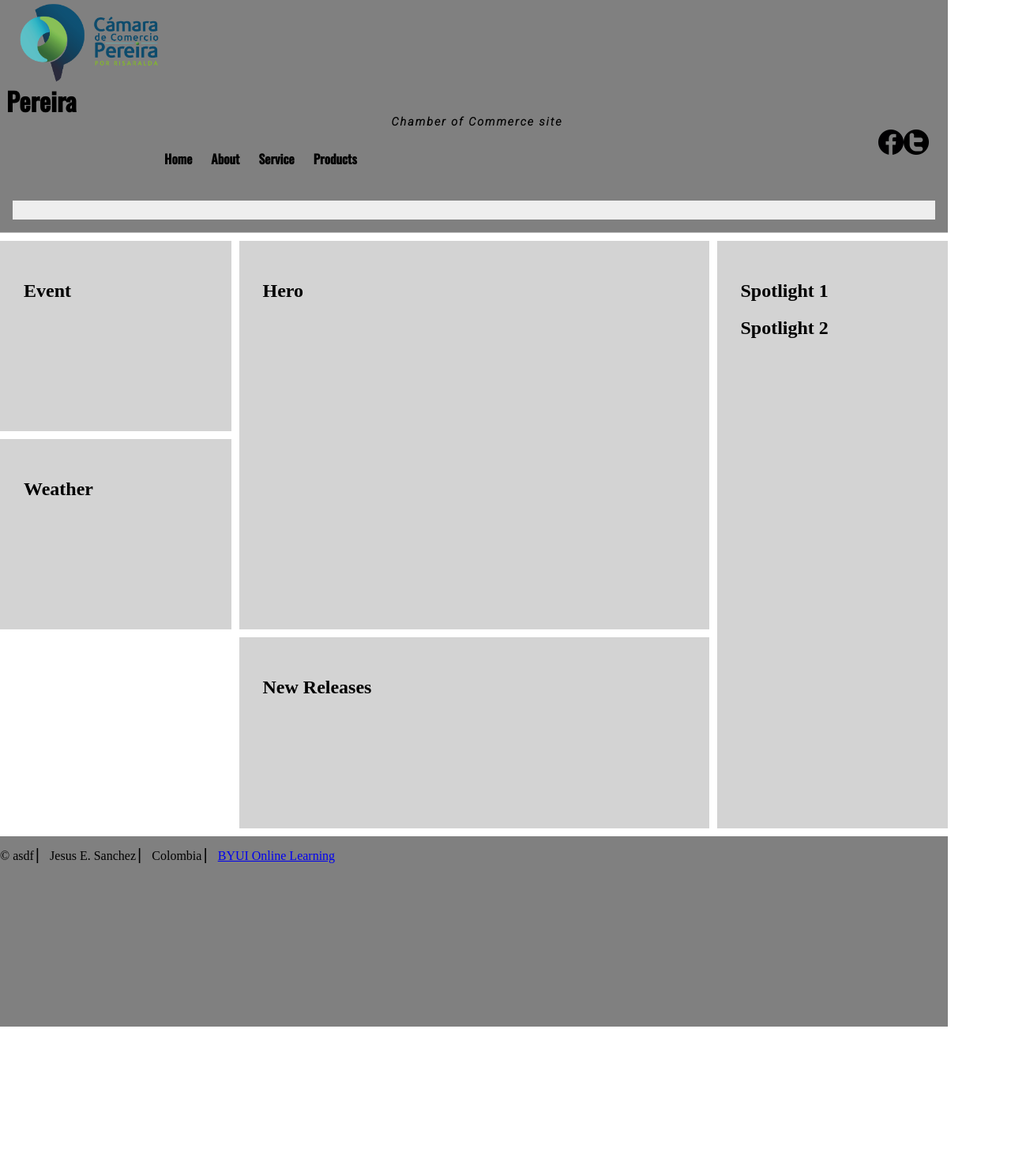
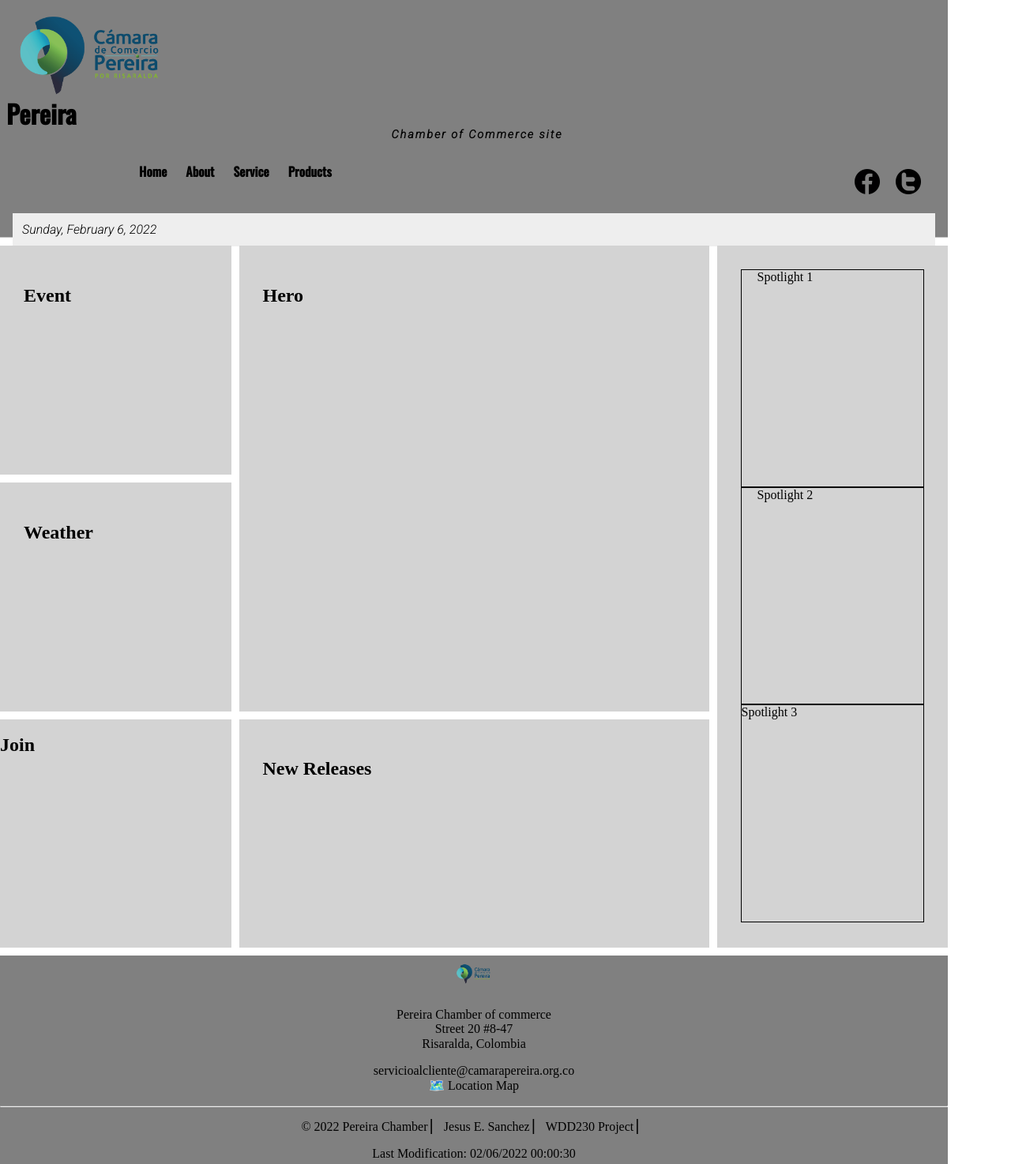
Before and after one commit to jesussanchez1389/wdd230, a plain HTML site: page chamber/index.html in a window 1280 px wide. Shown: the top 1474 px of the page at 79% size. Before the commit the page ends 1300 px from the top, so only its background shows below. Drawn offline with nearby package versions, Linux system fonts and the light colour scheme; files that its build step writes are made by us from their sources.

Commit message:
Code updated

```diff
--- a/chamber/css/base.css
+++ b/chamber/css/base.css
@@ -3,7 +3,7 @@ body {
 	grid-template-rows: repeat(17, 1fr);
 	grid-gap: 10px;
 	grid-template-columns: 100%;
-	height: 1300px;
+	height: 1500px;
 }
 
 header {
@@ -11,8 +11,6 @@ header {
 	grid-row: 1/2;
 	background-color: gray;
 	align-items: center;
-	justify-content: space-between;
-	margin: 0 auto;
 	width: 100%;
 }
 .logo {
@@ -24,6 +22,7 @@ header {
 .logo img {
 	width: 200px;
 	height: auto;
+	margin-top: 1em;
 }
 
 .headings {
@@ -47,10 +46,17 @@ header {
 }
 
 .social {
-	margin-right: 1.5rem;
+	margin: 1.5rem;
 	display: flex;
 }
 
+#facebook{
+	padding: 10px;
+}
+
+#twitter{
+	padding: 10px;
+}
 nav {
 	display: flex;
 	font-family: 'Oswald', sans-serif;
@@ -77,7 +83,9 @@ nav {
 	font-size: clamp(1rem, 2vmin, 1.5rem);
 }
 
-
+.navigation a.menu::before {
+	content: "▶️ ";
+}
 .navigation a:hover {
 	color: white;
 	background-color: black;
@@ -90,7 +98,9 @@ nav {
 	display: block;
 }
 
-
+.responsive a.menu::before {
+	content: "❌ ";
+}
 
 .date {
 	font-family: 'Roboto', sans-serif;
@@ -138,8 +148,26 @@ main{
 	padding: 30px;
 	background-color: lightgray;
 }
+.sp1, .sp2{
+	display: block;
+	border: 1px solid black;
+	height: 50%;
+}
+.sp3{
+	display: none;
+}
 footer{
 	grid-column: 1;
 	grid-row: 14/18;
 	background-color: gray;
+	text-align: center;
 }
+#logo_footer{
+	margin: 10px;
+	width: 3em;
+}
+
+footer a{
+	text-decoration: none;
+	color: black;
+}
--- a/chamber/css/large.css
+++ b/chamber/css/large.css
@@ -83,11 +83,23 @@
         padding: 30px;
         background-color: lightgray;
     }
+
+    #join{
+        grid-column: 1/2;
+        grid-row: 3/4;
+        background-color: lightgray;
+    }
+
     #spotlight{
         grid-column: 4/5;
         grid-row: 1/4;
         padding: 30px;
         background-color: lightgray;
+    }
+    .sp1, .sp2, .sp3{
+        display: block;
+        border: 1px solid black;
+        height: 33%;
     }
     footer{
         grid-column: 1/5;
--- a/chamber/css/medium.css
+++ b/chamber/css/medium.css
@@ -7,17 +7,118 @@
     header {
         grid-row: 1/2;
         border-bottom: 1px solid #bbb;
+        height: 300px;
     }
+    .logo {
+        display: flex;
+        align-items: center;
+        margin-left: 1rem;
+    }
+
+    .logo img {
+        width: 200px;
+        height: auto;
+        margin-top: 1em;
+    }
+
+    .headings {
+        display: flex;
+        flex-direction: column;
+        margin-left: .5rem;
+
+    }
+
+    .headings h1 {
+        font-family: 'Oswald', sans-serif;
+        font-size: 1.5rem;
+        margin-bottom: auto;
+    }
+
+    .sub_heading {
+        font-family: 'Roboto', sans-serif;
+        font-size: 1rem;
+        font-weight: bold;
+        margin: auto;
+    }
+
+    .social {
+        margin: 1.5rem;
+        display: flex;
+    }
+
+    #facebook{
+        padding: 10px;
+    }
+
+    #twitter{
+        padding: 10px;
+    }
+    nav {
+        display: flex;
+        font-family: 'Oswald', sans-serif;
+        margin: 0 auto;
+    }
+    .navigation {
+        list-style: none;
+        padding: 0;
+    }
+    .navigation li:first-child {
+        display: flex;
+    }
+    .navigation li {
+        display: none;
+    }
+    .navigation a {
+        display: block;
+        padding: 0.75rem;
+        text-align: left;
+        text-decoration: none;
+        color: black;
+        font-weight: 700;
+        transition: 0.5s;
+        font-size: clamp(1rem, 2vmin, 1.5rem);
+    }
+
+    .navigation a.menu::before {
+        content: "▶️ ";
+    }
+    .navigation a:hover {
+        color: white;
+        background-color: black;
+    }
+
+    /* the onclick JS toggles the .reponsive class from display none (.navigation li) to display block because the responsive class is added to the end of the class list like this in HTML.
+      <ul class="navigation responsive">
+    */
+    .responsive li {
+        display: block;
+    }
+
+    .responsive a.menu::before {
+        content: "❌ ";
+    }
+
+    .date {
+        font-family: 'Roboto', sans-serif;
+        display: block;
+        margin: 1rem;
+        padding: 0.75rem;
+        background-color: #eee;
+    }
+
+
     main{
         grid-row: 2/7;
         width: 100%;
     }
+
     .content{
         display: grid;
         grid-template-rows: repeat(5, 1fr);
         grid-gap: 10px;
         grid-template-columns: repeat(3, 1fr);
         height: 100%;
+
     }
 
     #hero{
@@ -29,28 +130,37 @@
     #event{
         grid-column: 1/3;
         grid-row: 5/6;
-        padding: 30px;
         background-color: lightgray;
     }
     #weather{
         grid-column: 3/4;
         grid-row: 5/6;
-        padding: 30px;
         background-color: lightgray;
     }
     #release{
         grid-column: 1/4;
         grid-row: 2/3;
-        padding: 30px;
+        background-color: lightgray;
+    }
+    #join{
+        grid-column: 1/4;
+        grid-row: 4/5;
         background-color: lightgray;
     }
     #spotlight{
         grid-column: 1/4;
         grid-row: 3/4;
-        padding: 30px;
         background-color: lightgray;
     }
+    .sp1, .sp2{
+        display: inline-block;
+        border: 1px solid black;
+        height: 100%;
+        padding-left:20px ;
+        padding-right: 2em;
+    }
     footer{
+        grid-column: 1/4;
         grid-row: 7/8;
         background-color: gray;
     }
--- a/chamber/index.html
+++ b/chamber/index.html
@@ -26,15 +26,15 @@
             </section>
 
         <div class="social">
-            <a href="https://www.facebook.com/camarapereira"><img src="images/facebook_logo.png" height="32px" viewBox="0 0 32 32" width="32px">
+            <a href="https://www.facebook.com/camarapereira"><img id= "facebook" src="images/facebook_logo.png" height="32px" viewBox="0 0 32 32" width="32px">
                     </a>
-            <a href="https://twitter.com/camarapereira"><img src="images/twitter_logo.png" height="32px" viewBox="0 0 32 32" width="32px">
+            <a href="https://twitter.com/camarapereira"><img id ="twitter" src="images/twitter_logo.png" height="32px" viewBox="0 0 32 32" width="32px">
                     </a>
         </div>
 
         <nav>
             <ul class="navigation">
-                <li><a class="menu" href="#">Menu</a></li>
+                <li><a class="menu" href="#"></a></li>
                 <li><a href="#">Home</a></li>
                 <li><a href="#">About</a></li>
                 <li><a href="#">Service</a></li>
@@ -59,15 +59,30 @@
             <section id="release">
                 <h2>New Releases</h2>
             </section>
+            <section id="join">
+                <h2>Join</h2>
+            </section>
             <section id=spotlight>
-                <h2>Spotlight 1</h2>
-                <h2>Spotlight 2</h2>
+                <span class="sp1">Spotlight 1</span>
+                <span class="sp2">Spotlight 2</span>
+                <span class="sp3">Spotlight 3</span>
             </section>
         </div>
     </main>
     <footer>
-      <p>&copy; <span id="year">asdf</span> &#9615; Jesus E. Sanchez &#9615; Colombia &#9615; <a href="https://www.byui.edu/online">BYUI Online Learning</a></p>
-      <div id="modified"></div>
+        <picture>
+            <img id="logo_footer" src="images/logo.png" alt="Chamber of commerce of Pereira logo">
+        </picture>
+        <p>Pereira Chamber of commerce <br>
+      Street 20 #8-47 <br>
+        Risaralda, Colombia
+        </p>
+        <p> servicioalcliente@camarapereira.org.co <br>
+        <a href="https://bit.ly/3sneRaU">🗺️ Location Map</a>
+        </p>
+        <hr>
+        <p>&copy; <span id="year">asdf</span> Pereira Chamber &#9615; Jesus E. Sanchez &#9615; WDD230 Project &#9615;</p>
+        <div id="modified"></div>
 
     </footer>
 
--- a/chamber/js/javascript.js
+++ b/chamber/js/javascript.js
@@ -1,8 +1,8 @@
 
-const menubutton = document.querySelector('.menu');
+const menuButton = document.querySelector('.menu');
 const mainnav = document.querySelector('.navigation')
 
-hambutton.addEventListener('click', () => {mainnav.classList.toggle('responsive')}, false);
+menuButton.addEventListener('click', () => {mainnav.classList.toggle('responsive')}, false);
 
 // To solve the mid resizing issue with responsive class on
 window.onresize = () => {if (window.innerWidth > 760) mainnav.classList.remove('responsive')};
@@ -16,9 +16,7 @@ const now = new Date();
 const fulldate = new Intl.DateTimeFormat("en-US", { dateStyle: "full" }).format(now);
 const year = now.getFullYear();
 document.querySelector('#year').innerHTML = `${year}`;
-
+document.querySelector("#modified").textContent = `Last Modification: ${document.lastModified}`;
 // long, medium, short options ... try them
 
 datefield.innerHTML = `<em>${fulldate}</em>`;
-
-document.querySelector("#lastModified").textContent = `Last Modification: ${document.lastModified}`;
```
